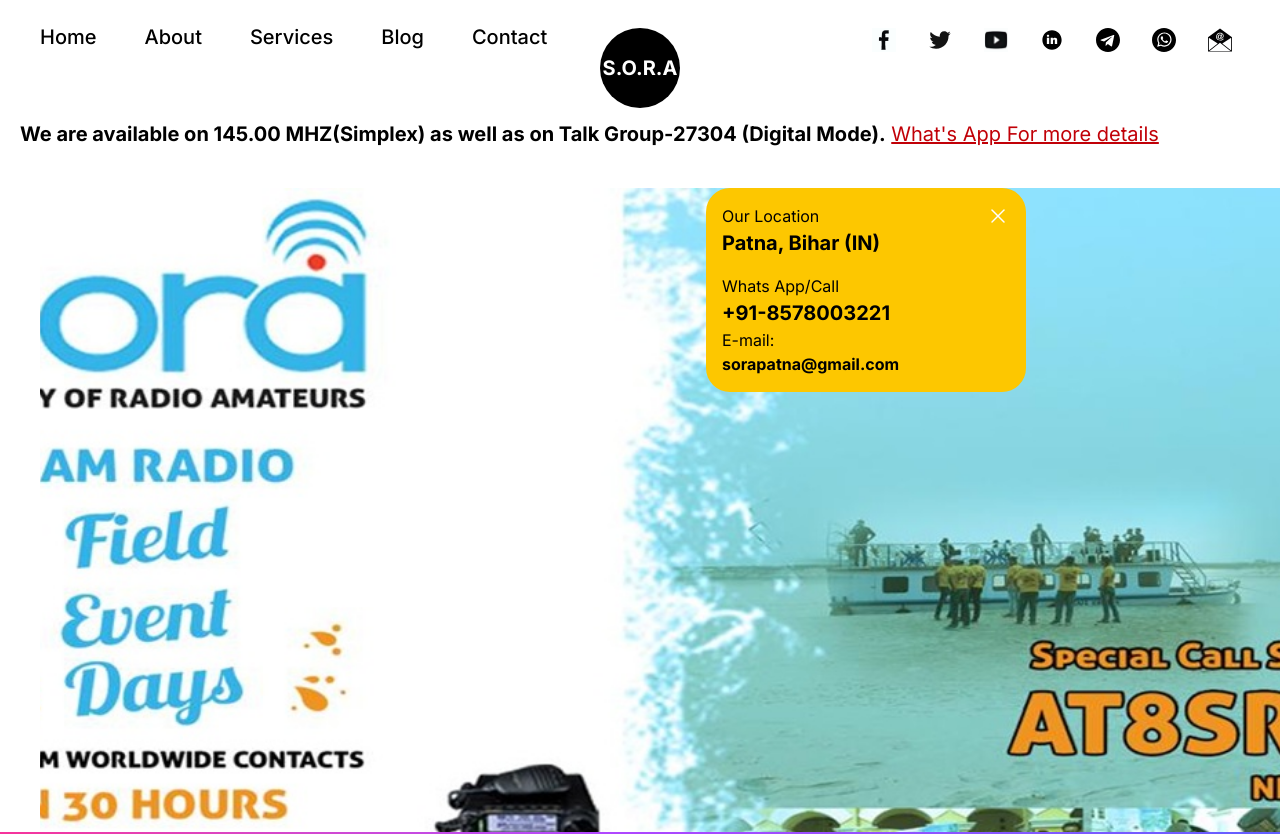
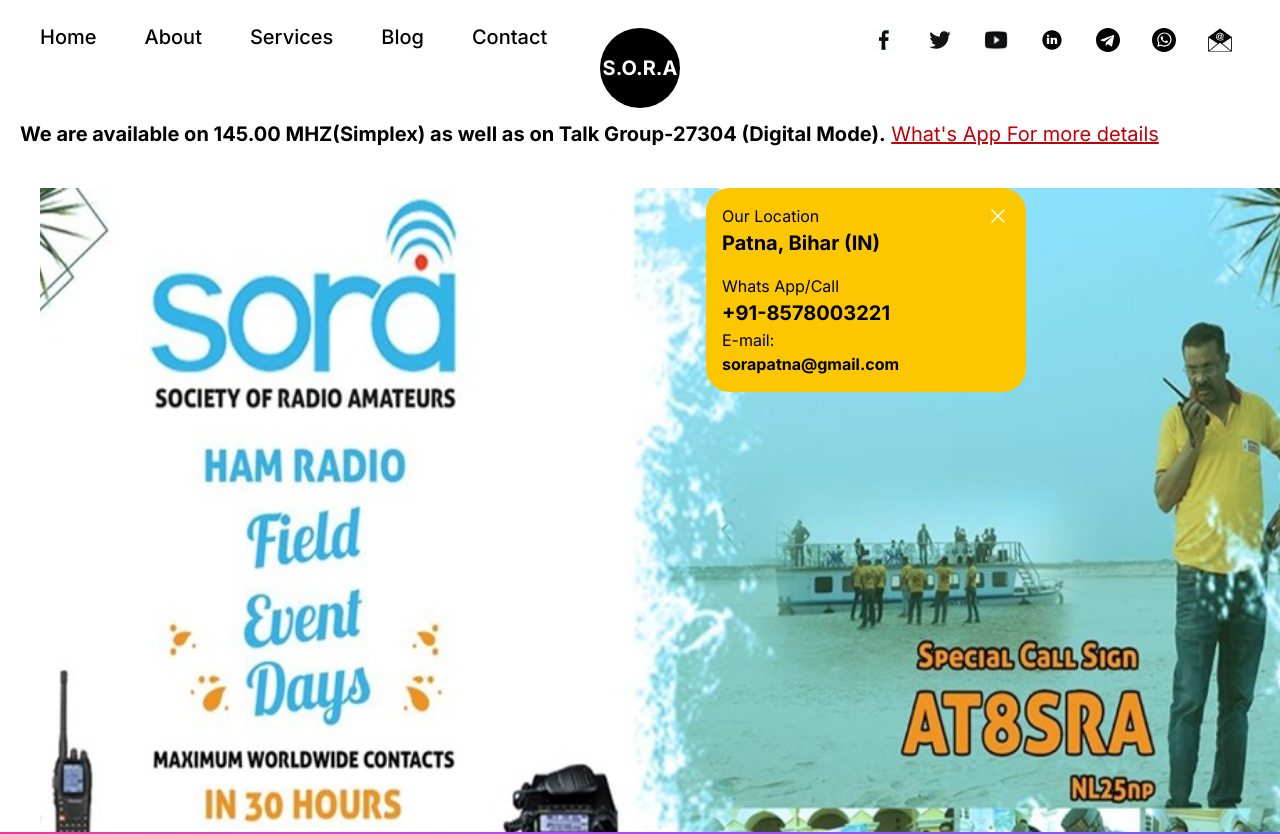
Before and after one commit to sorapatna/SORA-WEBSITE, a Next.js app: page / in a window 1280 px wide. Shown: the top 834 px of the page. Built offline with nearby package versions, Linux system fonts and the light colour scheme.

Commit message:
Update Hero.tsx

```diff
--- a/components/Hero.tsx
+++ b/components/Hero.tsx
@@ -6,7 +6,7 @@
     <section className="max-container padding-container flex flex-col gap-20 py-5 md:gap-28 lg:py-10 lg:flex-row mb-40">
       <div className="flexCenter max-container absolute object-cover" >
         <Image
-          src='/SORA.jpeg'
+          src='/SORA.jpg'
           alt='yoga'
           width={1440}
           height={580}
```
